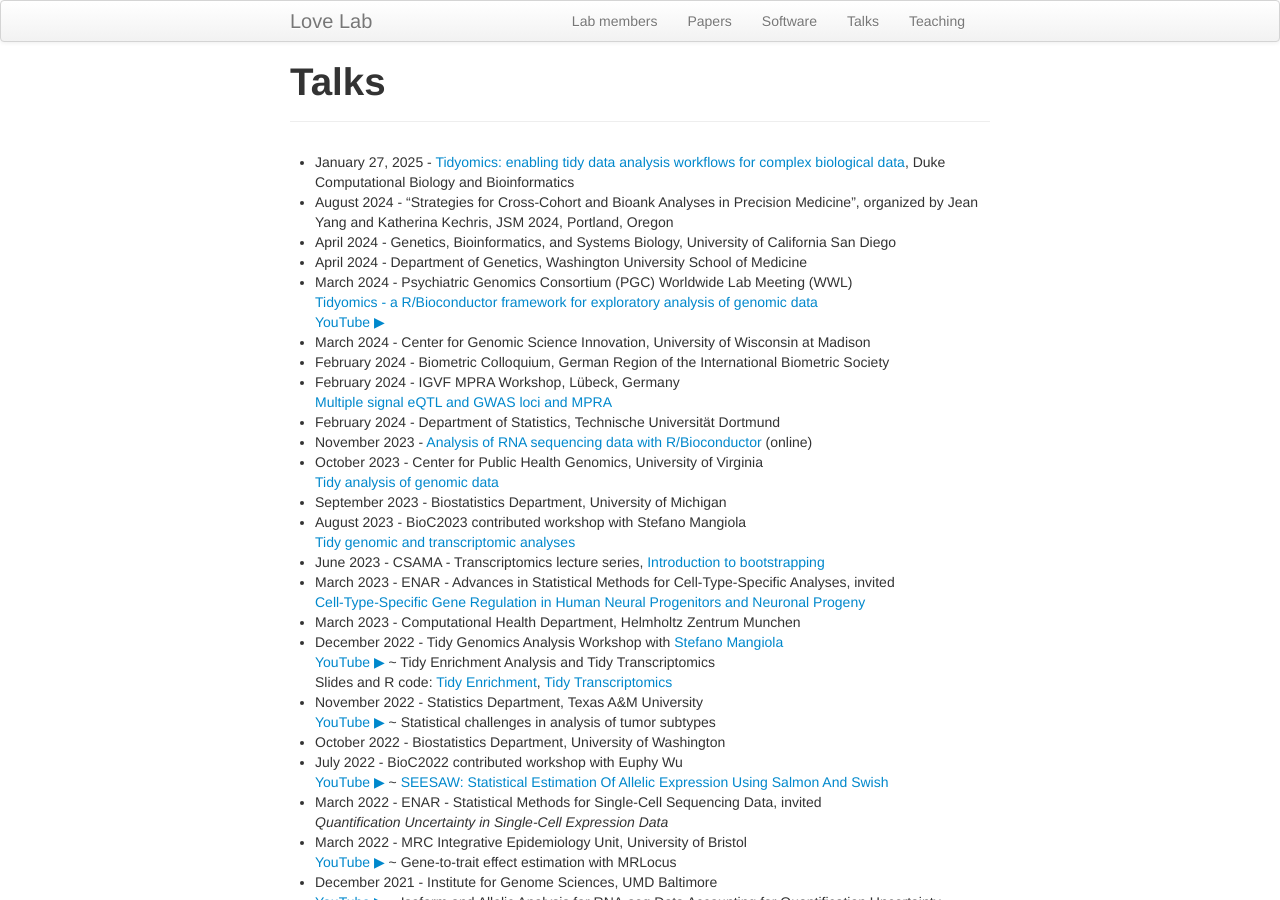
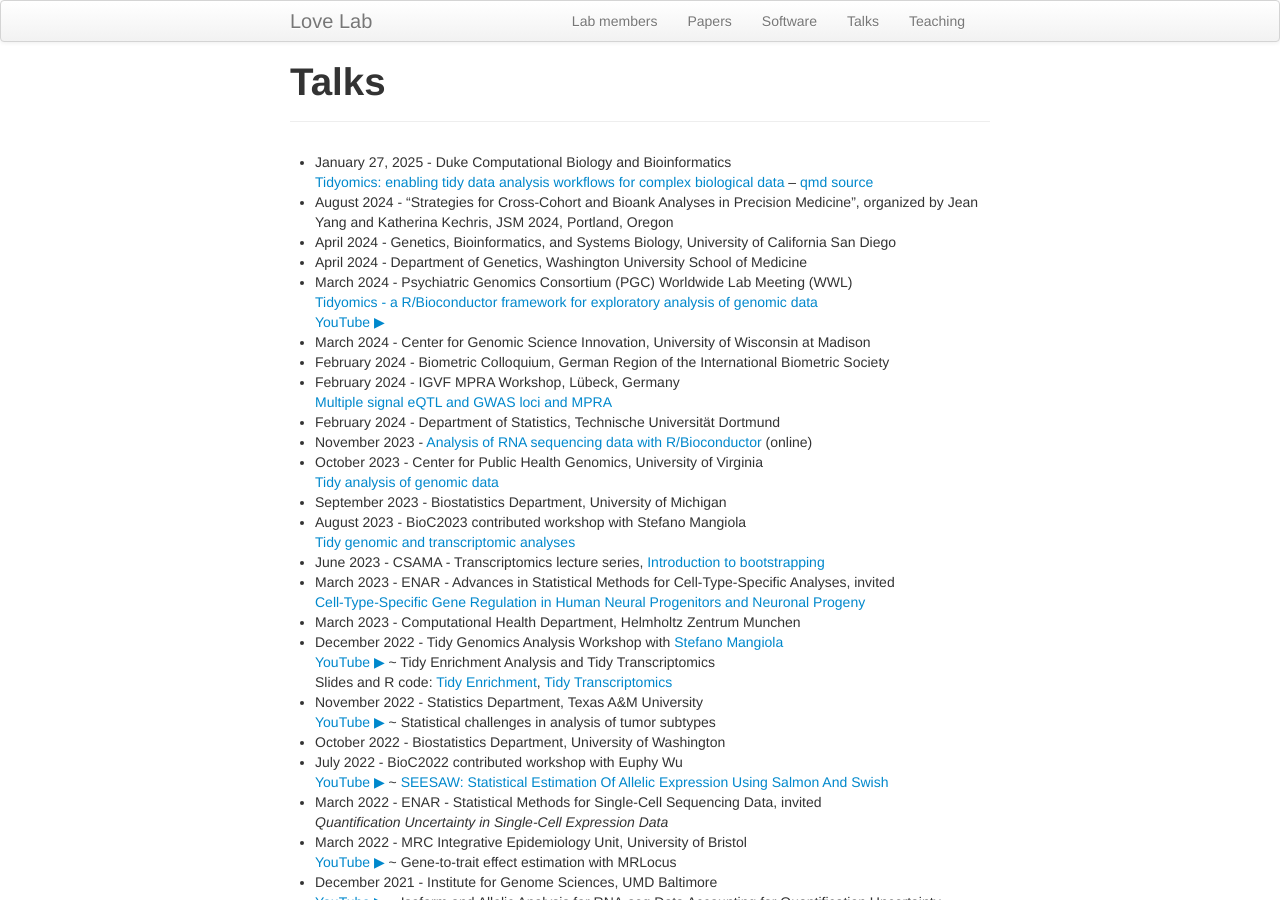
Before and after one commit to mikelove/mikelove.github.io, a Jekyll site: the page built from pages/talks.md, in a window 1280 px wide and 900 px high. Built offline with Jekyll 4.4.1, drawn with Linux system fonts in a browser that asks for light colours.

Commit message:
add link to gh

```diff
--- a/pages/talks.md
+++ b/pages/talks.md
@@ -3,7 +3,8 @@ layout: page
 title: "Talks"
 ---
 
-* January 27, 2025 - [Tidyomics: enabling tidy data analysis workflows for complex biological data](https://tidyomics.github.io/tidy-intro-talk), Duke Computational Biology and Bioinformatics
+* January 27, 2025 - Duke Computational Biology and Bioinformatics <br/>
+  [Tidyomics: enabling tidy data analysis workflows for complex biological data](https://tidyomics.github.io/tidy-intro-talk) -- [qmd source](https://github.com/tidyomics/tidy-intro-talk)
 * August 2024 - "Strategies for Cross-Cohort and Bioank Analyses in Precision Medicine", organized by Jean Yang and Katherina Kechris, JSM 2024, Portland, Oregon
 * April 2024 - Genetics, Bioinformatics, and Systems Biology, University of California San Diego
 * April 2024 - Department of Genetics, Washington University School of Medicine
```
